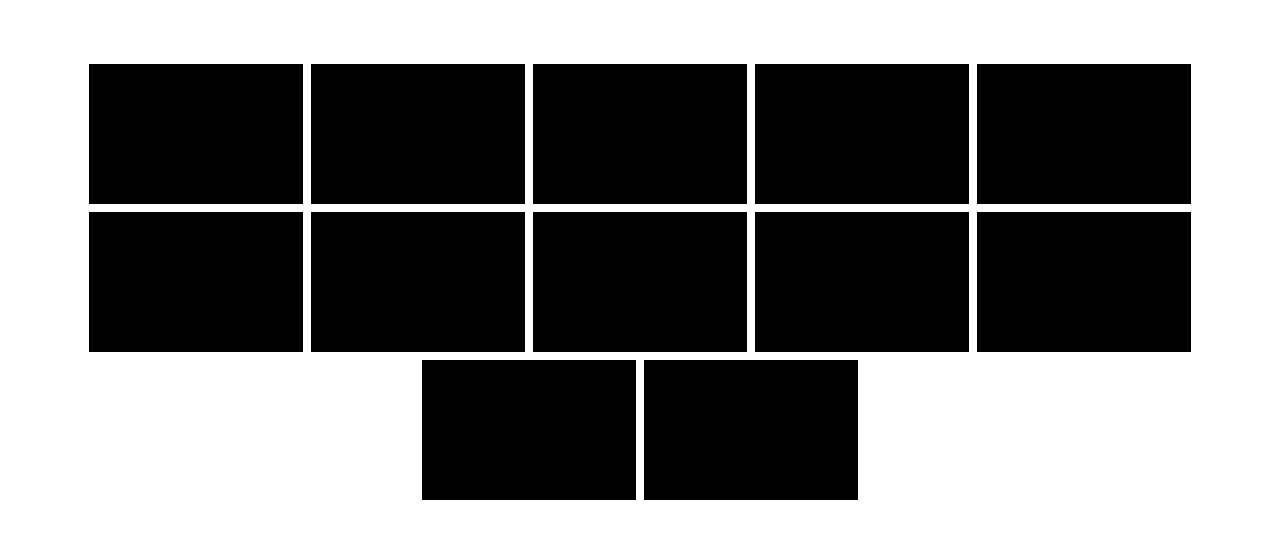
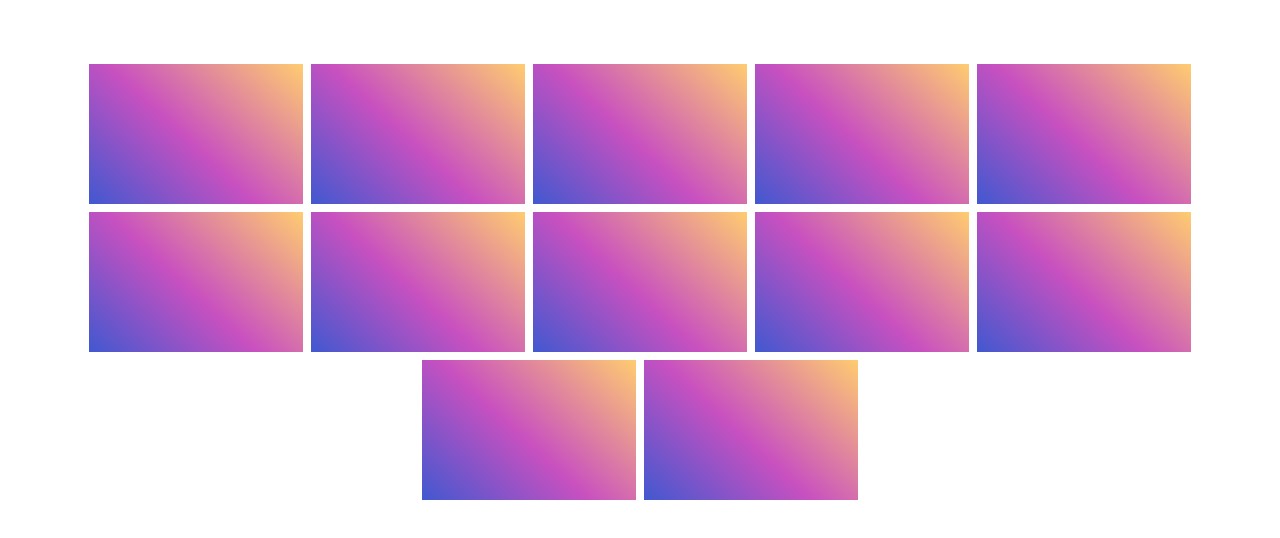
Before and after one commit to jamesneverette/vue2-memory-game, a Vue app: page / in a window 1280 px wide. Shown: the top 538 px of the page. Built offline with nearby package versions, Linux system fonts and the light colour scheme.

Commit message:
Add ability to flip card

```diff
--- a/src/App.vue
+++ b/src/App.vue
@@ -8,8 +8,12 @@
 					class="c-cards__item p-1"
 					v-for="(card, index) in cards"
 					:key="index"
+					@click.prevent="flipCard(card)"
 				>
-					<card :card="card" />
+					<card
+						:class="{ 'is-toggled': card.toggled }"
+						:card="card"
+					/>
 				</li>
 			</ul>
 		</section>
@@ -89,6 +93,12 @@ export default {
 			},
 		],
 	}),
+
+	methods: {
+		flipCard(card) {
+			card.toggled = !card.toggled;
+		},
+	},
 };
 </script>
 
--- a/src/components/Card.vue
+++ b/src/components/Card.vue
@@ -1,10 +1,10 @@
-<template functional>
+<template>
 	<div class="component c-card">
 		<div class="c-card__inner position-relative">
 			<div class="c-card__inner-front position-absolute"></div>
 			<div
 				class="c-card__inner-back position-absolute"
-				:style="{ backgroundColor: props.card.color }"
+				:style="{ backgroundColor: card.color }"
 			></div>
 		</div>
 	</div>
@@ -56,7 +56,13 @@ export default {
 			width: 100%;
 		}
 		&-front {
-			background: black;
+			background-color: #4158d0;
+			background-image: linear-gradient(
+				43deg,
+				#4158d0 0%,
+				#c850c0 46%,
+				#ffcc70 100%
+			);
 		}
 		&-back {
 			-webkit-transform: rotateY(-180deg);
@@ -69,7 +75,7 @@ export default {
 	}
 
 	&.is-toggled {
-		&__inner {
+		.c-card__inner {
 			&-front {
 				-webkit-transform: rotateY(180deg);
 				-moz-transform: rotateY(180deg);
```
